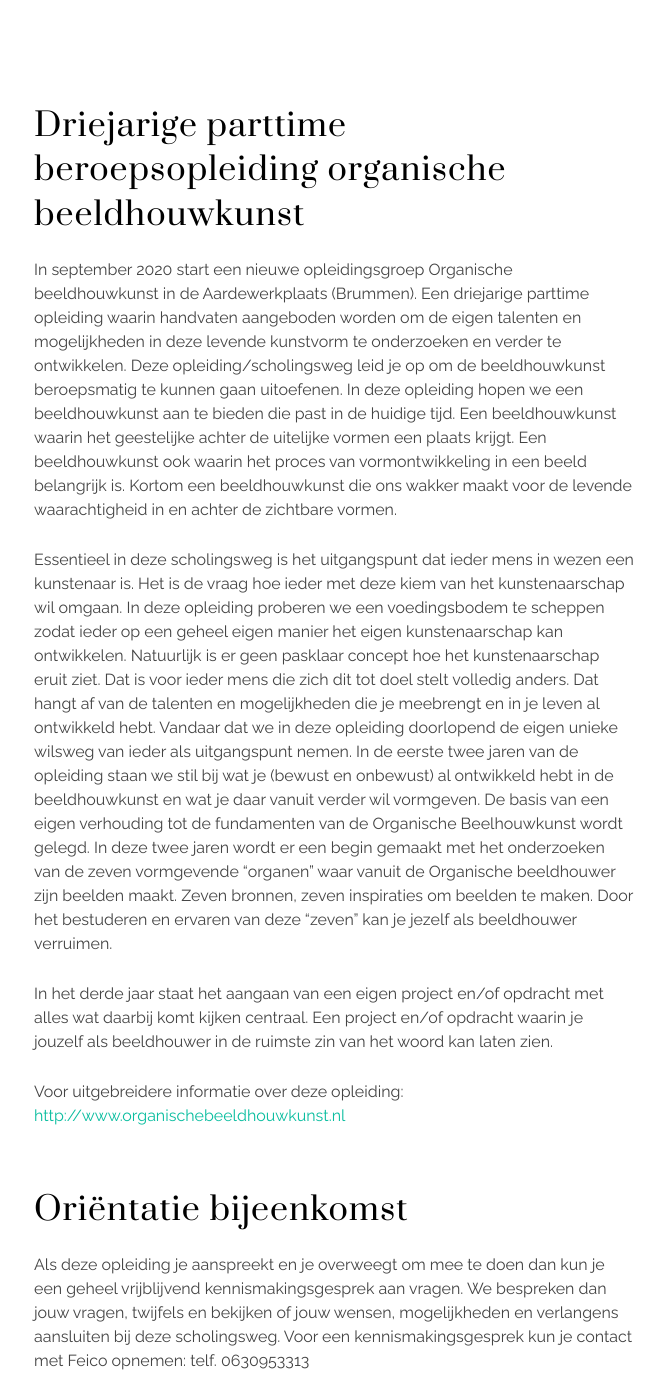
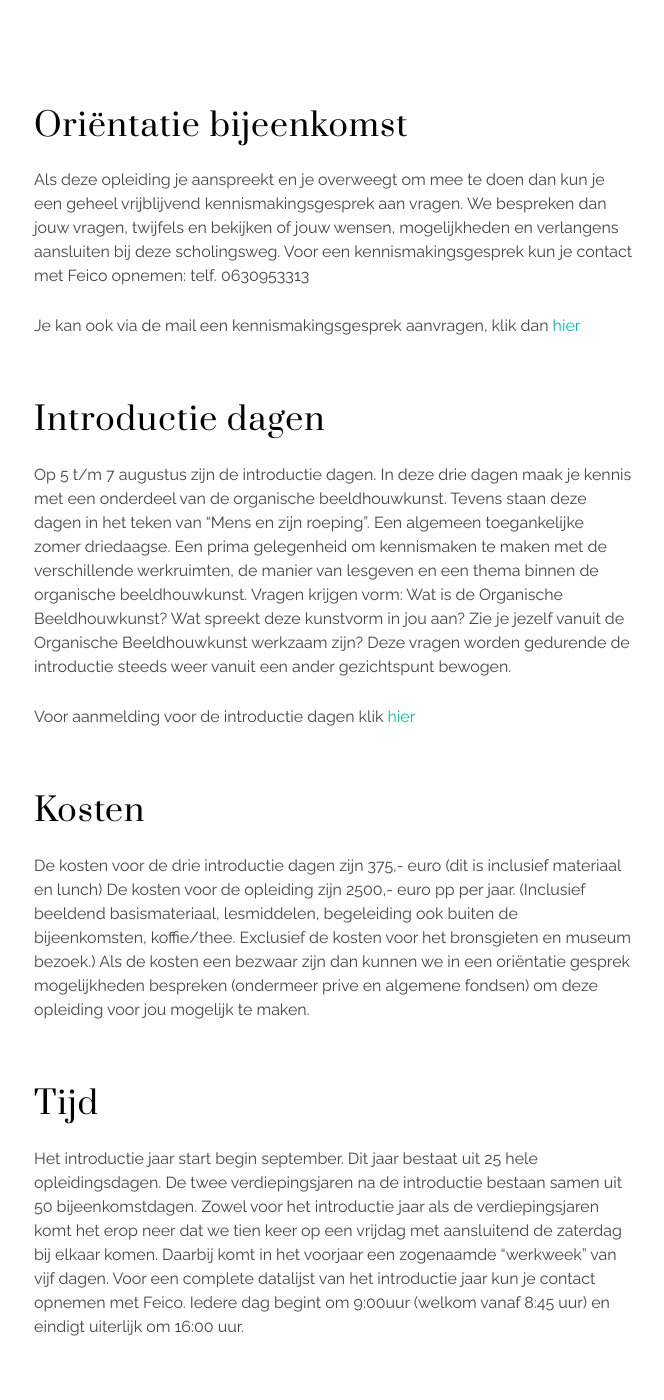
Before and after one commit to feicohajonides2020/feicohajonides2020.github.io, a Jekyll site: the page built from opleiding.md, in a window 1280 px wide and 1400 px high, scrolled down 766 px. Shown: the whole window, without its empty margins (306-970 px from the left). Built offline with Jekyll 4.4.1, drawn with Linux system fonts in a browser that asks for light colours; some of the changed text lies outside the part shown.

Commit message:
Update opleiding.md

```diff
--- a/opleiding.md
+++ b/opleiding.md
@@ -6,46 +6,39 @@
     image: https://25853585-541091259790646543.preview.editmysite.com/uploads/2/5/8/5/25853585/opleiding-6_orig.jpg
     text: light
 ---
-## Driejarige parttime beroepsopleiding organische beeldhouwkunst
 
-In september 2020 start een nieuwe opleidingsgroep Organische beeldhouwkunst in de Aardewerkplaats (Brummen). Een driejarige parttime opleiding waarin handvaten aangeboden worden om de eigen talenten en mogelijkheden in deze levende kunstvorm te onderzoeken en verder te ontwikkelen. Deze opleiding/scholingsweg leid je op om de beeldhouwkunst beroepsmatig te kunnen gaan uitoefenen.
-In deze opleiding hopen we een beeldhouwkunst aan te bieden die past in de huidige tijd. Een beeldhouwkunst waarin het geestelijke achter de uitelijke vormen een plaats krijgt. Een beeldhouwkunst ook waarin het proces van vormontwikkeling in een beeld belangrijk is. Kortom een beeldhouwkunst die ons wakker maakt voor de levende waarachtigheid in en achter de zichtbare vormen.
-
-Essentieel in deze scholingsweg is het uitgangspunt dat ieder mens in wezen een kunstenaar is. Het is de vraag hoe ieder met deze kiem van het kunstenaarschap wil omgaan. In deze opleiding proberen we een voedingsbodem te scheppen zodat ieder op een geheel eigen manier het eigen kunstenaarschap kan ontwikkelen.
-Natuurlijk is er geen pasklaar concept hoe het kunstenaarschap eruit ziet. Dat is voor ieder mens die zich dit tot doel stelt volledig anders. Dat hangt af van de talenten en mogelijkheden die je meebrengt en in je leven al ontwikkeld hebt. Vandaar dat we in deze opleiding doorlopend de eigen unieke wilsweg van ieder als uitgangspunt nemen. In de eerste twee jaren van de opleiding staan we stil bij wat je (bewust en onbewust) al ontwikkeld hebt in de beeldhouwkunst en wat je daar vanuit verder wil vormgeven. De basis van een eigen verhouding tot de fundamenten van de Organische Beelhouwkunst wordt gelegd. In deze twee jaren wordt er een begin gemaakt met het onderzoeken van de zeven vormgevende “organen” waar vanuit de Organische beeldhouwer zijn beelden maakt. Zeven bronnen, zeven inspiraties om beelden te  maken. Door het bestuderen en ervaren van deze "zeven" kan je jezelf als beeldhouwer verruimen.
-
-In het derde jaar staat het aangaan van een eigen project en/of opdracht met alles wat daarbij komt kijken centraal. Een project en/of opdracht waarin je jouzelf als beeldhouwer in de ruimste zin van het woord kan laten zien.
-
-Voor uitgebreidere informatie over deze opleiding: [http://www.organischebeeldhouwkunst.nl](http://www.organischebeeldhouwkunst.nl)
 
 ## Oriëntatie bijeenkomst
 
 Als deze opleiding je aanspreekt en je overweegt om mee te doen dan kun je een geheel vrijblijvend kennismakingsgesprek aan vragen. We bespreken dan jouw vragen, twijfels en bekijken of jouw wensen, mogelijkheden en verlangens aansluiten bij deze scholingsweg.
 Voor een kennismakingsgesprek kun je contact met Feico opnemen: telf. 0630953313
 
-Voor aanmelding via mail klik [hier](contact.md)
+Je kan ook via de mail een kennismakingsgesprek aanvragen, klik dan [hier](contact.md)
 
 
 ## Introductie dagen
 
-Op 18 t/m 22 augustus  zijn de introductie dagen. In deze vijf dagen maak je kennis met een onderdeel van de organische beeldhouwkunst. Een prima gelegenheid om kennismaken te maken met de verschillende werkruimten, de manier van lesgeven en een thema binnen de organische beeldhouwkunst. Vragen krijgen vorm: Wat is de Organische Beeldhouwkunst? Wat spreekt deze kunstvorm in jou aan? Zie je jezelf vanuit de Organische Beeldhouwkunst werkzaam zijn?
+Op 5 t/m 7 augustus  zijn de introductie dagen. In deze drie dagen maak je kennis met een onderdeel van de organische beeldhouwkunst. Tevens staan deze dagen in het teken van "Mens en zijn roeping". Een algemeen toegankelijke zomer driedaagse.
+Een prima gelegenheid om kennismaken te maken met de verschillende werkruimten, de manier van lesgeven en een thema binnen de organische beeldhouwkunst. Vragen krijgen vorm: Wat is de Organische Beeldhouwkunst? Wat spreekt deze kunstvorm in jou aan? Zie je jezelf vanuit de Organische Beeldhouwkunst werkzaam zijn?
 Deze vragen worden gedurende de introductie steeds weer vanuit een ander gezichtspunt bewogen.
 
-Voor aanmelding via mail klik [hier](contact.md)
+Voor aanmelding voor de introductie dagen klik [hier](contact.md)
 
 
 ## Kosten
 
-De kosten voor de vijf introductie dagen zijn 600,- euro  (dit is inclusief materiaal en lunch)
-De kosten voor de opleiding zijn 2500,- euro pp per jaar. (Inclusief beeldend basismateriaal, lesmiddelen, begeleiding ook buiten de bijeenkomsten, koffie/thee. exclusief de kosten voor het bronsgieten en museum bezoek.)
+De kosten voor de drie introductie dagen zijn 375,- euro  (dit is inclusief materiaal en lunch)
+De kosten voor de opleiding zijn 2500,- euro pp per jaar. (Inclusief beeldend basismateriaal, lesmiddelen, begeleiding ook buiten de bijeenkomsten, koffie/thee. Exclusief de kosten voor het bronsgieten en museum bezoek.)
 Als de kosten een bezwaar zijn dan kunnen we in een oriëntatie gesprek mogelijkheden bespreken (ondermeer prive en algemene fondsen) om deze opleiding voor jou mogelijk te maken.
 
 ## Tijd
 
-Het eerste jaar start op 4 en 5 september.
-Het eerste én tweede opleidingsjaar bestaan samen uit 50 bijeenkomst-dagen. Het komt erop neer dat we in het eerste en tweede jaar tien keer op een vrijdag met aansluitend de zaterdag bij elkaar komen. Daarbij komt in het voorjaar een zogenaamde "werkweek" van vijf dagen.
-Voor een complete datalijst van het eerste jaar kun je contact opnemen met Feico.
-Iedere dag begint om 9:30 uur (welkom vanaf 9:00 uur) en eindigt uiterlijk om 17:00 uur.
+Het introductie jaar start begin september.
+Dit jaar bestaat uit 25 hele opleidingsdagen.
+De twee verdiepingsjaren na de introductie bestaan samen uit 50 bijeenkomstdagen.
+Zowel voor het introductie jaar als de verdiepingsjaren komt het erop neer dat we tien keer op een vrijdag met aansluitend de zaterdag bij elkaar komen. Daarbij komt in het voorjaar een zogenaamde "werkweek" van vijf dagen.
+Voor een complete datalijst van het introductie jaar kun je contact opnemen met Feico.
+Iedere dag begint om 9:00uur (welkom vanaf 8:45 uur) en eindigt uiterlijk om 16:00 uur.
 
 ## Plaats
 
@@ -54,4 +47,4 @@
 Windheuvelstraat 3
 6971 JV Brummen (nabij Zutphen).
 
-Voor uitgebreidere informatie over deze opleiding: [http://www.organischebeeldhouwkunst.nl](http://www.organischebeeldhouwkunst.nl)
+V
```
